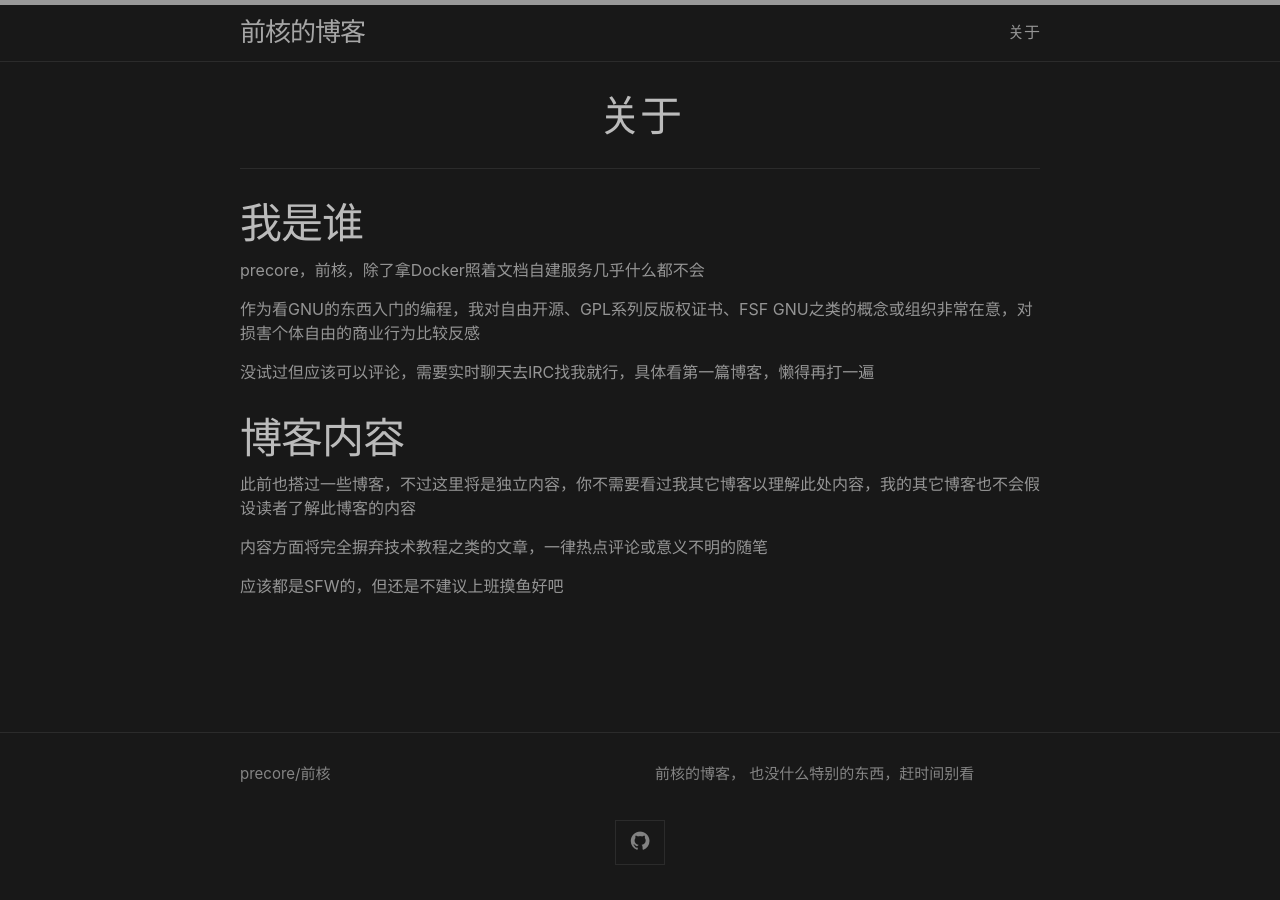
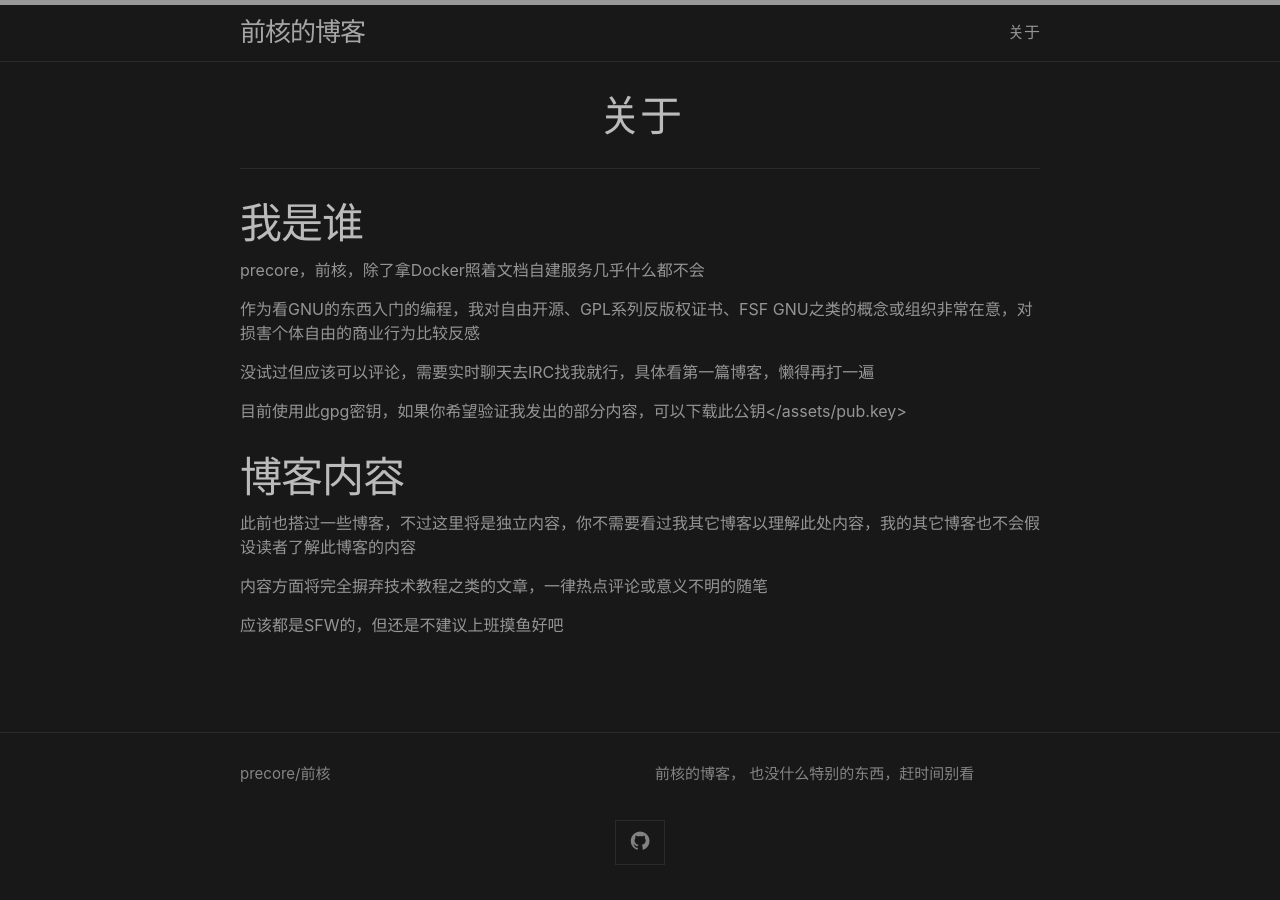
Before and after one commit to pre-core/pre-core.github.io, a Jekyll site: the page built from about.md, in a window 1280 px wide. Built offline with Jekyll 4.4.1, drawn with Linux system fonts in a browser that asks for light colours; nearby versions of some CDN libraries.

Commit message:
add public key

```diff
--- a/about.md
+++ b/about.md
@@ -12,6 +12,8 @@ precore，前核，除了拿Docker照着文档自建服务几乎什么都不会
 
 没试过但应该可以评论，需要实时聊天去IRC找我就行，具体看第一篇博客，懒得再打一遍
 
+目前使用此gpg密钥，如果你希望验证我发出的部分内容，可以下载此公钥</assets/pub.key>
+
 # 博客内容
 
 此前也搭过一些博客，不过这里将是独立内容，你不需要看过我其它博客以理解此处内容，我的其它博客也不会假设读者了解此博客的内容
```
Also changed, not shown: 1 other file.
